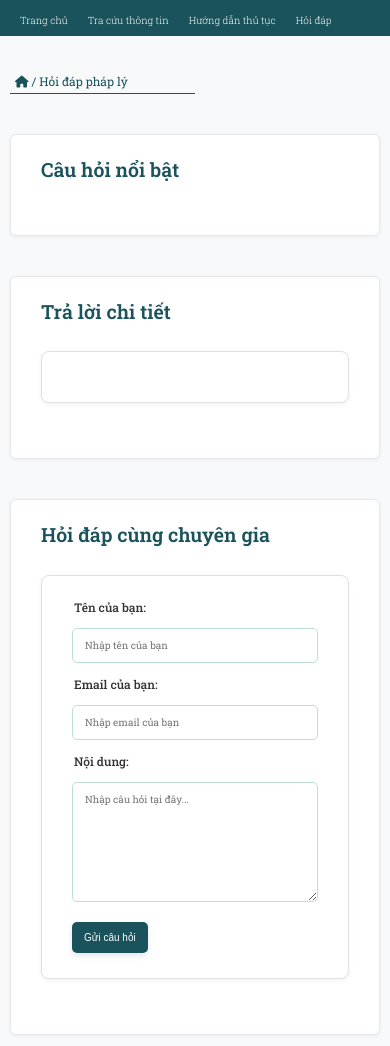
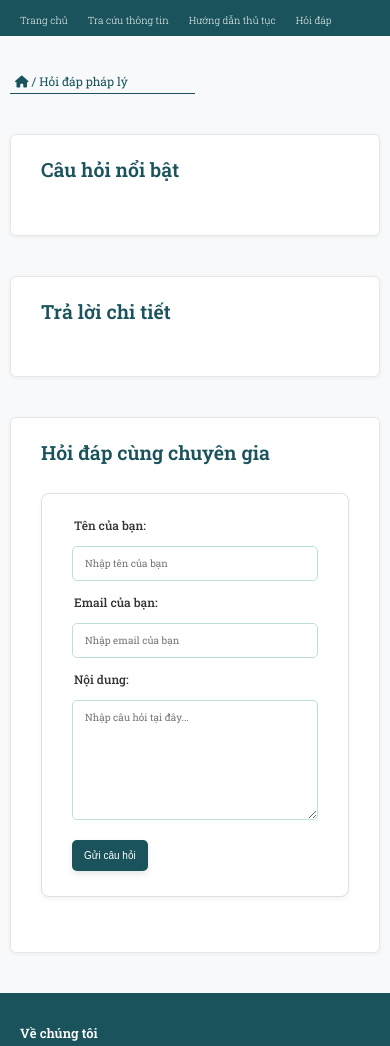
Before and after one commit to LeHieu0208/Web-Land-Information, a plain HTML site: page question-page.html in a window 390 px wide. Shown: the top 1046 px of the page. Drawn offline with Linux system fonts and the light colour scheme; no server answers.

Commit message:
fix result

```diff
--- a/assets/css/style-question.css
+++ b/assets/css/style-question.css
@@ -306,11 +306,15 @@ a {
     font-size: 1.8rem;
     margin: 10px 0;
     display: inline-block;
+
 }
 
 @media (max-width: 768px) {
     .detail-answer {
         font-size: 1.2rem;
+        padding: 0;
+        border: none;
+        box-shadow: none;
     }
 
     .detail-answer b {
```
